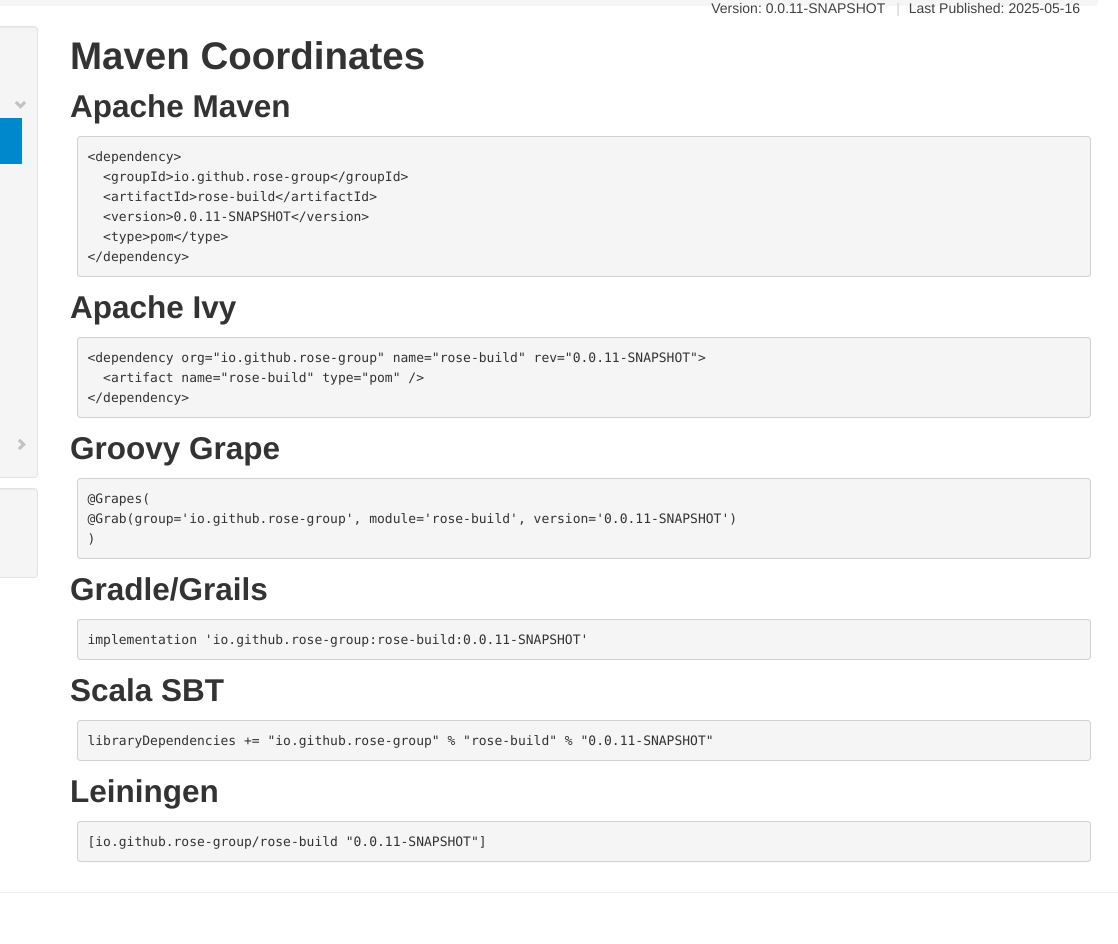
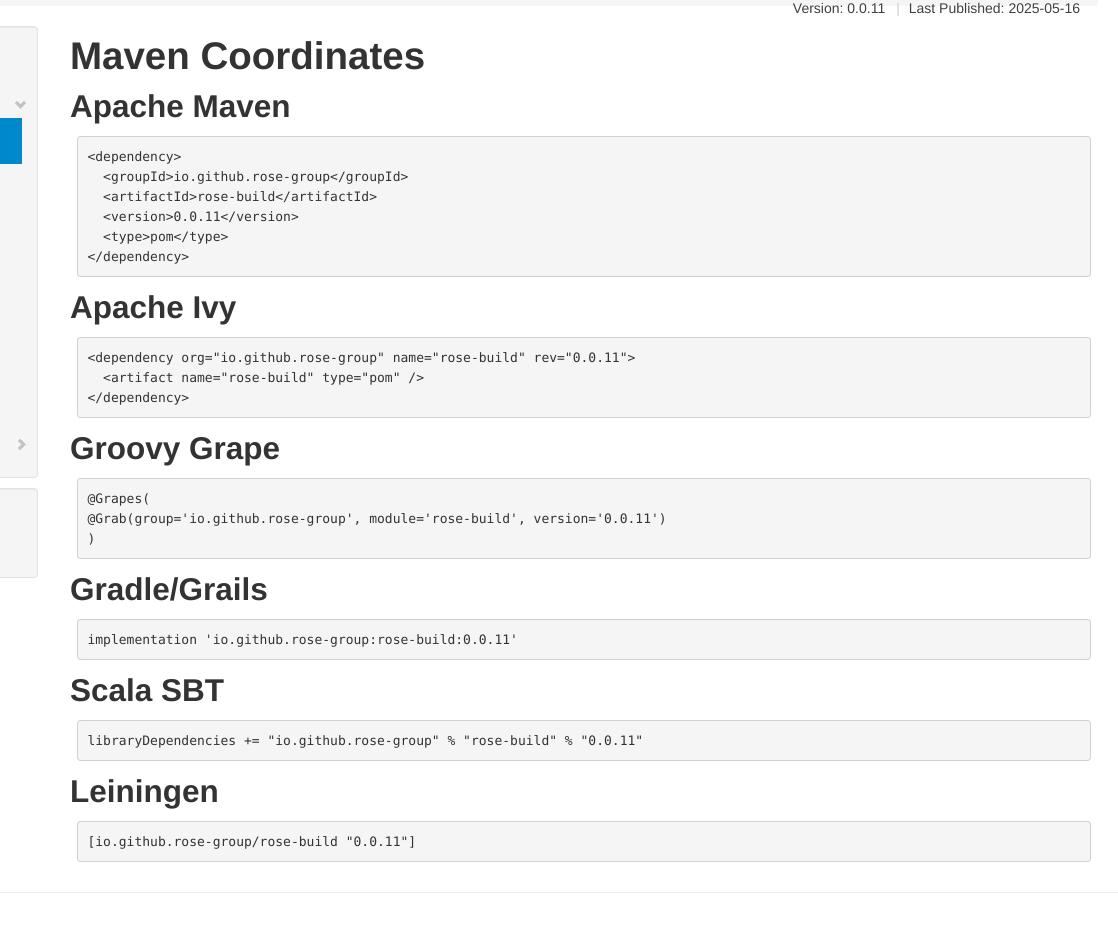
Before and after one commit to rose-group/rose-build, a plain HTML site: page dependency-info.html in a window 1280 px wide. Shown: the part 340-1284 px from the top of the page, 162-1280 px from the left. Drawn offline with Linux system fonts and the light colour scheme.

Commit message:
Site checkin for project Rose :: Build

```diff
--- a/dependency-info.html
+++ b/dependency-info.html
@@ -28,7 +28,7 @@
         <div id="breadcrumbs">
           <ul class="breadcrumb">
         <li id="publishDate" class="pull-right"><span class="divider">|</span> Last Published: 2025-05-16</li>
-          <li id="projectVersion" class="pull-right">Version: 0.0.11-SNAPSHOT</li>
+          <li id="projectVersion" class="pull-right">Version: 0.0.11</li>
           </ul>
         </div>
       </header>
@@ -67,23 +67,23 @@
 <pre>&lt;dependency&gt;
   &lt;groupId&gt;io.github.rose-group&lt;/groupId&gt;
   &lt;artifactId&gt;rose-build&lt;/artifactId&gt;
-  &lt;version&gt;0.0.11-SNAPSHOT&lt;/version&gt;
+  &lt;version&gt;0.0.11&lt;/version&gt;
   &lt;type&gt;pom&lt;/type&gt;
 &lt;/dependency&gt;</pre></section><section>
 <h2>Apache Ivy</h2><a id="Apache_Ivy"></a>
-<pre>&lt;dependency org=&quot;io.github.rose-group&quot; name=&quot;rose-build&quot; rev=&quot;0.0.11-SNAPSHOT&quot;&gt;
+<pre>&lt;dependency org=&quot;io.github.rose-group&quot; name=&quot;rose-build&quot; rev=&quot;0.0.11&quot;&gt;
   &lt;artifact name=&quot;rose-build&quot; type=&quot;pom&quot; /&gt;
 &lt;/dependency&gt;</pre></section><section>
 <h2>Groovy Grape</h2><a id="Groovy_Grape"></a>
 <pre>@Grapes(
-@Grab(group='io.github.rose-group', module='rose-build', version='0.0.11-SNAPSHOT')
+@Grab(group='io.github.rose-group', module='rose-build', version='0.0.11')
 )</pre></section><section>
 <h2>Gradle/Grails</h2><a id="Gradle.2FGrails"></a>
-<pre>implementation 'io.github.rose-group:rose-build:0.0.11-SNAPSHOT'</pre></section><section>
+<pre>implementation 'io.github.rose-group:rose-build:0.0.11'</pre></section><section>
 <h2>Scala SBT</h2><a id="Scala_SBT"></a>
-<pre>libraryDependencies += &quot;io.github.rose-group&quot; % &quot;rose-build&quot; % &quot;0.0.11-SNAPSHOT&quot;</pre></section><section>
+<pre>libraryDependencies += &quot;io.github.rose-group&quot; % &quot;rose-build&quot; % &quot;0.0.11&quot;</pre></section><section>
 <h2>Leiningen</h2><a id="Leiningen"></a>
-<pre>[io.github.rose-group/rose-build &quot;0.0.11-SNAPSHOT&quot;]</pre></section></section>        </main>
+<pre>[io.github.rose-group/rose-build &quot;0.0.11&quot;]</pre></section></section>        </main>
       </div>
     </div>
     <hr/>
```
Also changed, not shown: distribution-management.html (+1 -1 lines), index.html (+2 -2 lines), licenses.html (+1 -1 lines), plugin-management.html (+6 -6 lines), plugins.html (+5 -5 lines), project-info.html (+1 -1 lines), project-reports.html (+1 -1 lines), scm.html (+1 -1 lines), summary.html (+2 -2 lines), surefire.html (+1 -1 lines), team.html (+1 -1 lines).
